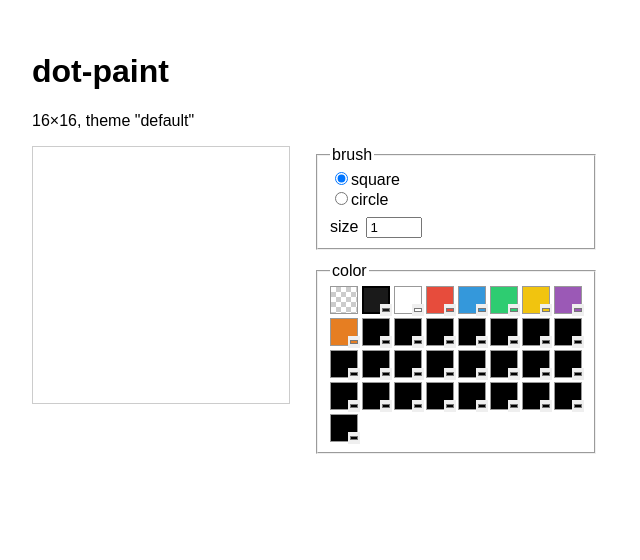
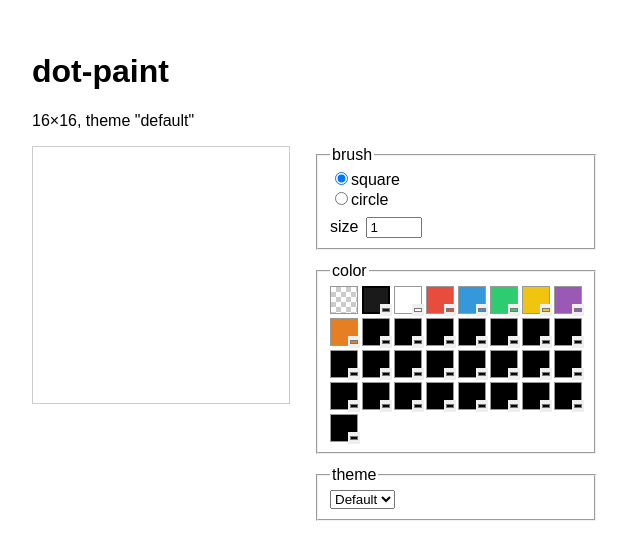
Before and after one commit to jiebanh/dot-paint, a React (Vite) app in the folder packages/web/: page / in a window 1280 px wide. Shown: the top 560 px of the page, without its empty margins (0-640 px from the left). Built offline with nearby package versions, Linux system fonts and the light colour scheme.

Commit message:
feat: add color theme

```diff
--- a/packages/web/src/App.tsx
+++ b/packages/web/src/App.tsx
@@ -3,6 +3,7 @@ import { createDocument, createTheme, Document } from "@dot-paint/core";
 import { useMemo, useState } from "react";
 import { Canvas, type PaintTool } from "./components/Canvas";
 import { PaletteEditor } from "./components/PaletteEditor";
+import { ThemeSwitcher } from "./components/ThemeSwitcher";
 import { useDocument } from "./hooks/useDocument";
 
 const DEFAULT_COLORS = [
@@ -16,9 +17,21 @@ const DEFAULT_COLORS = [
   "#e67e22",
 ];
 
+const NIGHT_COLORS = [
+  "#e8e8f0",
+  "#0d0d14",
+  "#8e2de2",
+  "#1b6ca8",
+  "#0f9b8e",
+  "#c9a227",
+  "#d63aa0",
+  "#a8471f",
+];
+
 function createDefaultDocument(): Document {
-  const theme = createTheme("default", "Default", DEFAULT_COLORS);
-  return new Document(createDocument(16, 16, [theme]));
+  const defaultTheme = createTheme("default", "Default", DEFAULT_COLORS);
+  const nightTheme = createTheme("night", "Night", NIGHT_COLORS);
+  return new Document(createDocument(16, 16, [defaultTheme, nightTheme], "default"));
 }
 
 export function App() {
@@ -74,6 +87,11 @@ export function App() {
               onSelect={(paletteIndex) => setTool((t) => ({ ...t, paletteIndex }))}
             />
           </fieldset>
+
+          <fieldset>
+            <legend>theme</legend>
+            <ThemeSwitcher document={doc} state={state} />
+          </fieldset>
         </div>
       </div>
     </main>
--- /dev/null
+++ b/packages/web/src/components/ThemeSwitcher.tsx
@@ -0,0 +1,18 @@
+import type { Document, DotDocument } from "@dot-paint/core";
+
+interface ThemeSwitcherProps {
+  document: Document;
+  state: DotDocument;
+}
+
+export function ThemeSwitcher({ document: doc, state }: ThemeSwitcherProps) {
+  return (
+    <select value={state.activeThemeId} onChange={(e) => doc.setActiveTheme(e.target.value)}>
+      {state.themes.map((theme) => (
+        <option key={theme.id} value={theme.id}>
+          {theme.name}
+        </option>
+      ))}
+    </select>
+  );
+}
```
